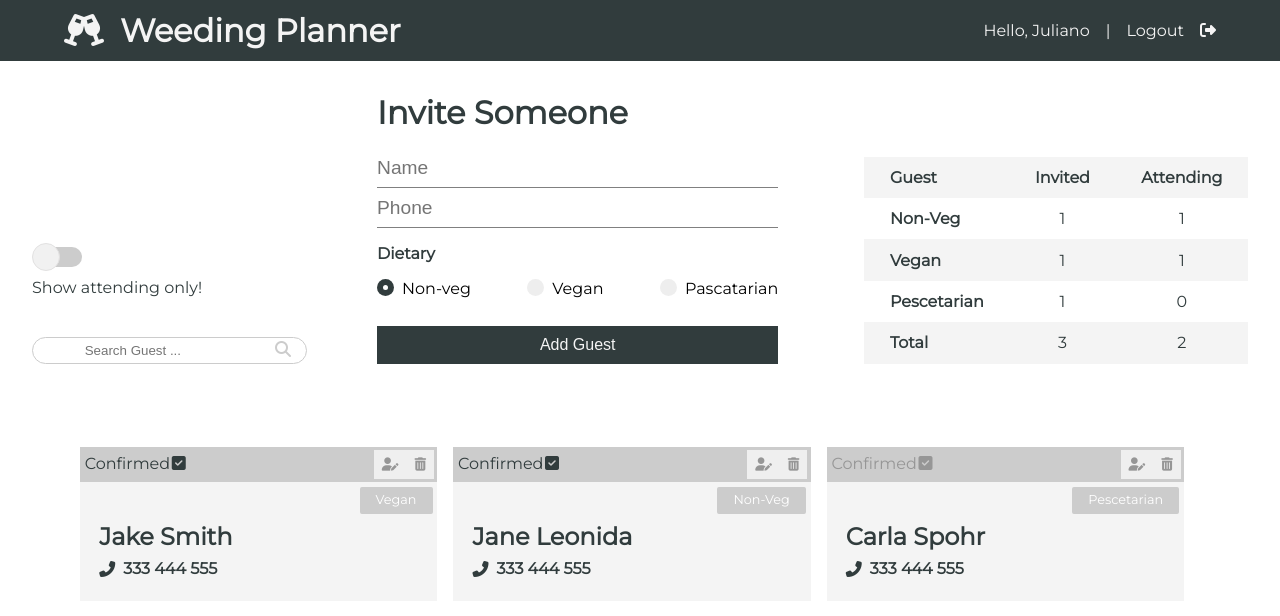
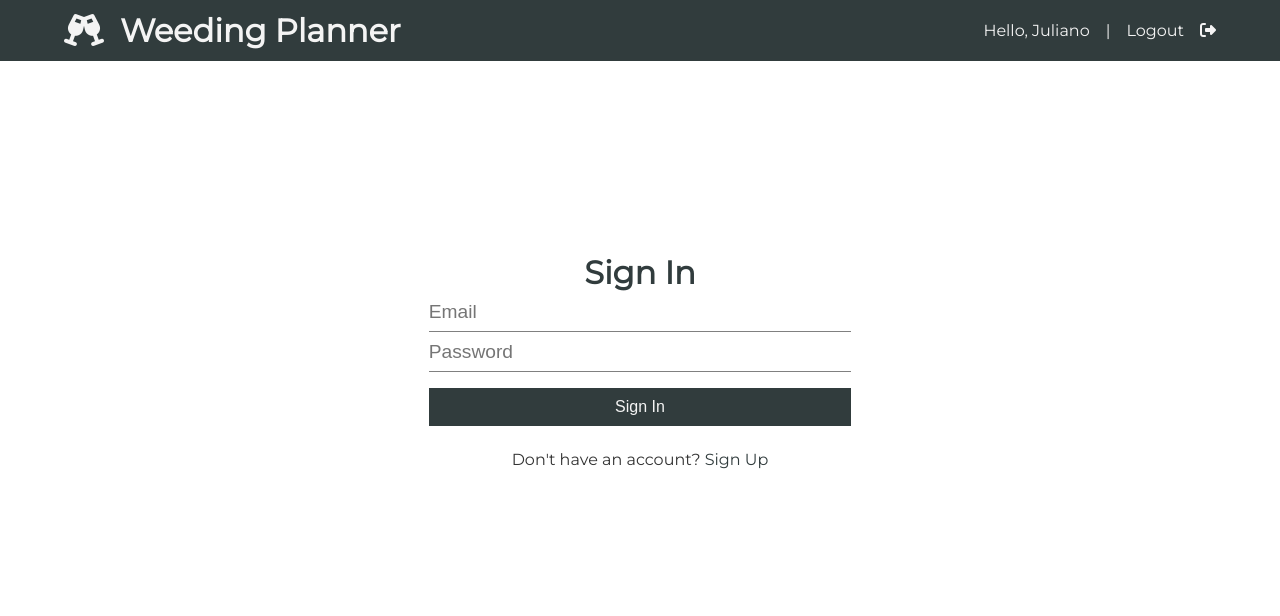
Before and after one commit to julianoperin/Rate-My-City, a React (Create React App) app: page /login in a window 1280 px wide. Shown: the top 616 px of the page. Built offline with nearby package versions, Linux system fonts and the light colour scheme.

Commit message:
Started working on the front end register and login

```diff
--- a/package.json
+++ b/package.json
@@ -6,8 +6,10 @@
     "@testing-library/jest-dom": "^5.11.9",
     "@testing-library/react": "^11.2.5",
     "@testing-library/user-event": "^12.8.3",
+    "axios": "^0.21.1",
     "react": "^17.0.1",
     "react-dom": "^17.0.1",
+    "react-router-dom": "^5.2.0",
     "react-scripts": "4.0.3",
     "web-vitals": "^1.1.0"
   },
@@ -33,6 +35,7 @@
       "last 1 chrome version",
       "last 1 firefox version",
       "last 1 safari version"
-    ]
+    ],
+    "proxy": "http://localhost:5000"
   }
 }
--- a/src/App.js
+++ b/src/App.js
@@ -1,16 +1,25 @@
 import React from "react";
 import "./App.css";
+import { BrowserRouter as Router, Route, Switch } from "react-router-dom";
 import Navbar from "./components/layouts/navbar/Navbar";
 import Home from "./components/pages/Home";
 import GuestState from "./context/guestContext/GuestState";
+import Register from "./components/pages/Register";
+import Login from "./components/pages/Login";
 
 function App() {
   return (
     <GuestState>
-      <div>
-        <Navbar />
-        <Home />
-      </div>
+      <Router>
+        <div>
+          <Navbar />
+          <Switch>
+            <Route exact path="/" component={Home} />
+            <Route exact path="/register" component={Register} />
+            <Route exact path="/login" component={Login} />
+          </Switch>
+        </div>
+      </Router>
     </GuestState>
   );
 }
--- /dev/null
+++ b/src/components/pages/Login.js
@@ -0,0 +1,44 @@
+import React, { useState } from "react";
+import { Link } from "react-router-dom";
+
+const Login = () => {
+  const [user, setUser] = useState({
+    email: "",
+    password: "",
+  });
+
+  const { email, password } = user;
+
+  const handleChange = (e) => {
+    setUser({ ...user, [e.target.name]: e.target.value });
+  };
+
+  const handleSubmit = (e) => {
+    e.preventDefault();
+    console.log(user);
+  };
+
+  return (
+    <div className="login">
+      <h1>Sign In</h1>
+      <form>
+        <input type="email" name="email" placeholder="Email" value={email} />
+        <input
+          type="password"
+          name="password"
+          placeholder="Password"
+          value={password}
+        />
+
+        <input type="submit" value="Sign In" className="btn" />
+      </form>
+      <div className="question">
+        <p>
+          Don't have an account? <Link to="/register">Sign Up</Link>
+        </p>
+      </div>
+    </div>
+  );
+};
+
+export default Login;
--- /dev/null
+++ b/src/components/pages/Register.js
@@ -0,0 +1,56 @@
+import React, { useState } from "react";
+import { Link } from "react-router-dom";
+
+const Register = () => {
+  const [user, setUser] = useState({
+    name: "",
+    email: "",
+    password: "",
+    password2: "",
+  });
+
+  const { name, email, password, password2 } = user;
+
+  const handleChange = (e) => {
+    setUser({ ...user, [e.target.name]: e.target.value });
+  };
+
+  const handleSubmit = (e) => {
+    e.preventDefault();
+    if (password !== password2) {
+      console.log("passowords does not match");
+    } else {
+      console.log(user);
+    }
+  };
+
+  return (
+    <div className="register">
+      <h1>Sign Up</h1>
+      <form>
+        <input type="text" name="name" placeholder="Name" value={name} />
+        <input type="email" name="email" placeholder="Email" value={email} />
+        <input
+          type="password"
+          name="password"
+          placeholder="Password"
+          value={password}
+        />
+        <input
+          type="password"
+          name="passowrd2"
+          placeholder="Confirm Password"
+          value={password2}
+        />
+        <input type="submit" value="Sign Up" className="btn" />
+      </form>
+      <div className="question">
+        <p>
+          Already have an account? <Link to="/login">Login</Link>
+        </p>
+      </div>
+    </div>
+  );
+};
+
+export default Register;
```
Also changed, not shown: 1 other file (tests, documents, lock files or other folders).
